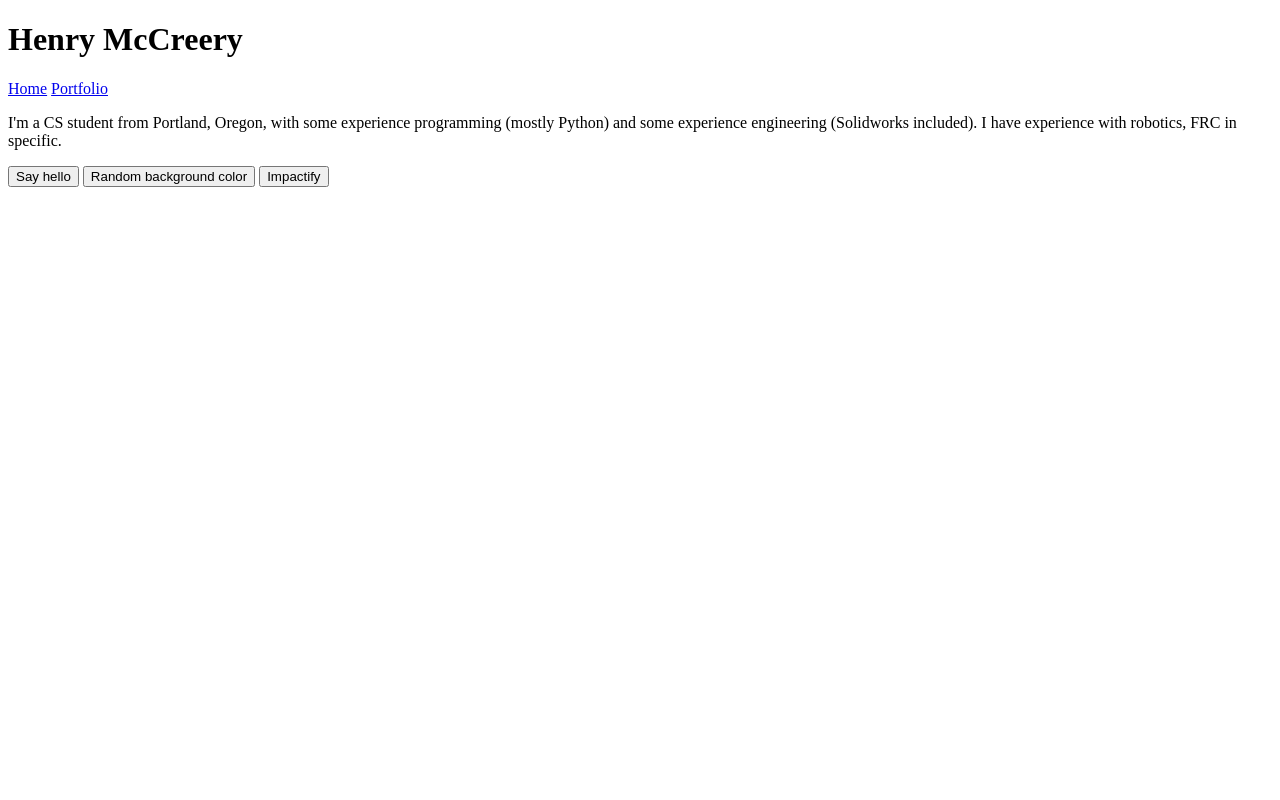
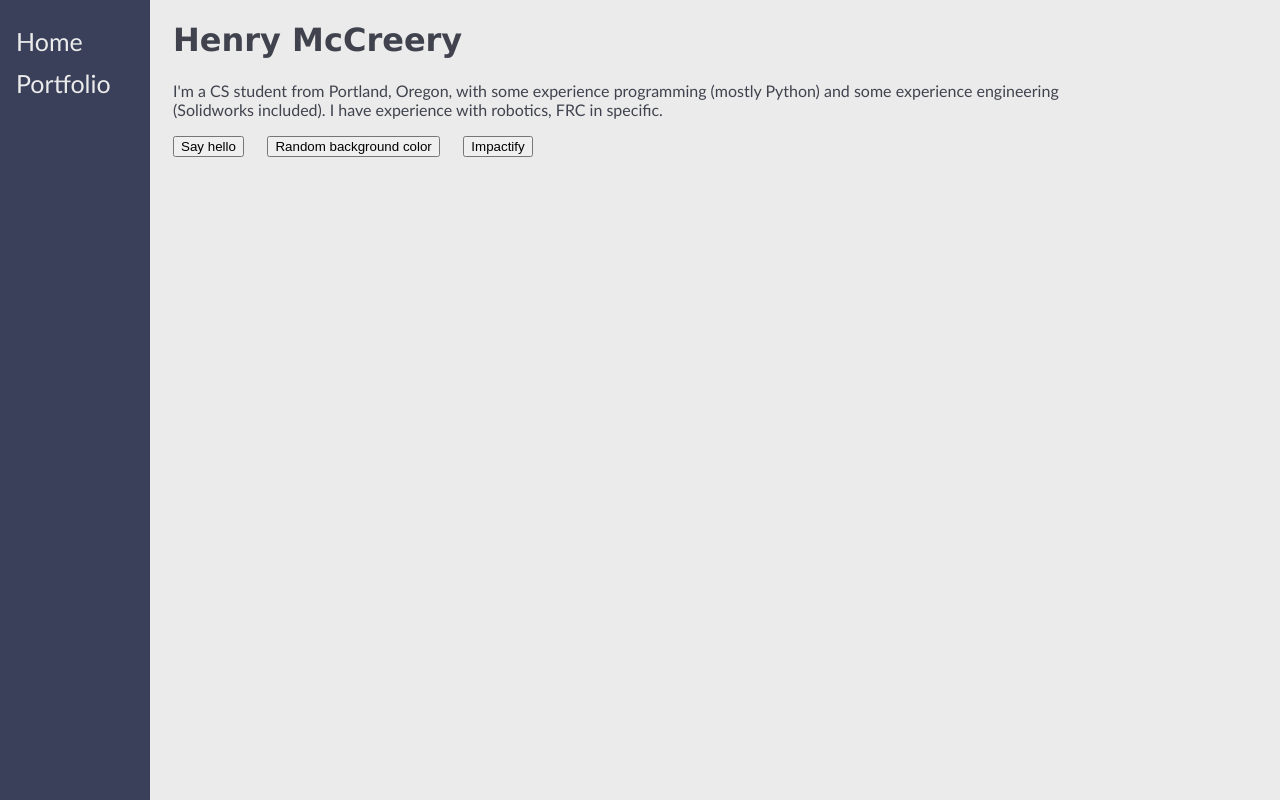
Before and after one commit to jjjilot/webscraper_2020, a plain HTML site: page index.html in a window 1280 px wide. Drawn offline with Linux system fonts and the light colour scheme; a script that the page names is missing.

Commit message:
added css

```diff
--- /dev/null
+++ b/index.css
@@ -0,0 +1,61 @@
+header {
+    font-family: Verdana, Geneva, Tahoma, sans-serif;
+    color: #40434E;
+    margin-right: 2%;
+    margin-left: 2%;
+    margin-top: 2%;
+}
+p {
+    margin-left: 2%;
+    color: #40434E;
+}
+body {
+    background-color: #EBEBEB;
+    color: #3A405A;
+    font-family: 'Gill Sans', 'Gill Sans MT', Calibri, 'Trebuchet MS', sans-serif;
+    margin-right: 12%;
+    margin-left: 12%;
+    /* margin-top: 10%; */
+}
+a {
+    color: #40434E;
+}
+div {
+    position: fixed;
+    left: 0px;
+    width: 150px;
+    top: 0px;
+    height: 1000px;
+    background-color: #3A405A;
+}
+.sidenav {
+  height: 100%;
+  width: 150px;
+  position: fixed;
+  z-index: 1;
+  top: 0;
+  left: 0;
+  background: #3A405A;
+  overflow-x: hidden;
+  padding-top: 20px;
+}
+
+.sidenav a {
+  padding: 6px 8px 6px 16px;
+  text-decoration: none;
+  font-size: 25px;
+  color: #EBEBEB;
+  display: block;
+}
+
+.sidenav a:hover {
+  color: #AFCEFF;
+}
+img {
+    margin-left: 2%;
+    /* width: 640px;
+    height: 340px; */
+}
+button {
+    margin-left: 2%;
+}
--- a/index.html
+++ b/index.html
@@ -2,7 +2,7 @@
 <html>
     <head>
         <title>Henry McCreery</title>
-        <link rel="stylesheet" href="style.css">
+        <link rel="stylesheet" href="index.css">
         <script type="text/javascript" src="functions.js"></script>
     </head>
     <header>
```
